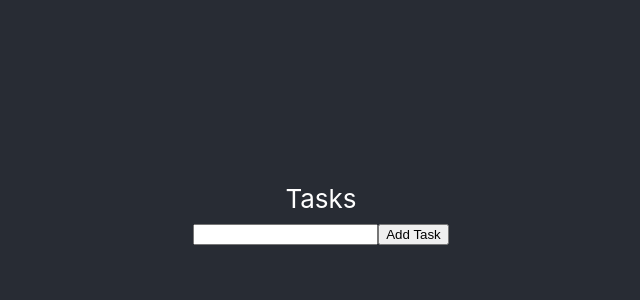
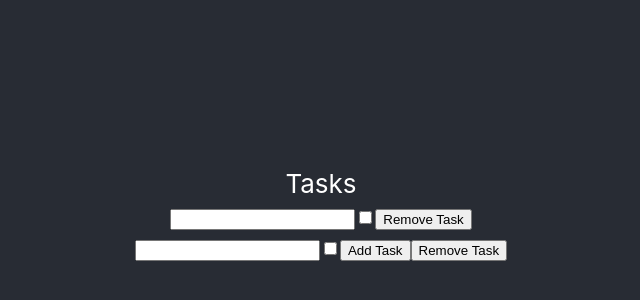
Before and after one commit to Grant1993/todoList, a React (Create React App) app: page / in a window 1280 px wide. Shown: the part 186-486 px from the top of the page, without its empty margins (319-959 px from the left). Built offline with nearby package versions, Linux system fonts and the light colour scheme.

Commit message:
trying to add a checkbox

```diff
--- a/src/App.js
+++ b/src/App.js
@@ -4,29 +4,32 @@ import React, { useState } from "react";
 
 
 function App() {
+  //this is the starting state when the page loads
   const [taskList, setTaskList] = useState([
-    { task: ""},
+    { task: ""},{check: ""},
 
 ]);
 
+//the event adds a new task into state
 const handleTaskAdd = () => {
-  setTaskList([...taskList, { task: ""},])
-
+  setTaskList([...taskList, { task: ""},{check: ""},])
 }
 
+//the event removes the task selected by the button click
 const handleTaskRemove = (index) => {
   const list = [...taskList];
   list.splice(index, 1);
   setTaskList(list);
-
 }
 
+//the event checks to see if a task has been updated and stores it into state by checkign the index of the task
 const handleTaskChange = (e, index) => {
   const {name, value} = e.target
   const list = [...taskList];
   list[index][name] = value;
   setTaskList(list);
 }
+console.log(taskList, setTaskList)
 
   return (
     <form className="App" autoComplete="off">
@@ -35,6 +38,7 @@ const handleTaskChange = (e, index) => {
         {taskList.map((singleTask, index) => (
         <div key={index}>
           <input name="task" type="text" id="task" required value={singleTask.task} onChange = {(e) => handleTaskChange(e, index)}/>
+          <input name="check" type="checkbox" id="check" required value={singleTask.check} onChange = {(e) => handleTaskChange(e, index)}/>
 
           {taskList.length - 1 === index && <button type="button" onClick={handleTaskAdd}>Add Task</button>}
 
```
